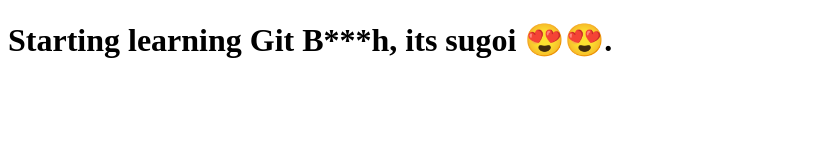
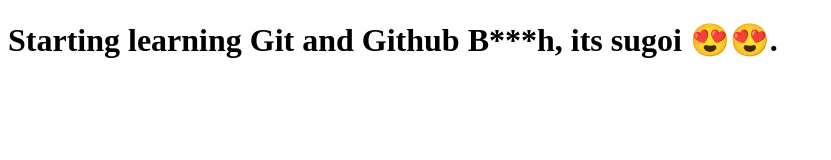
Before and after one commit to AnupBhattaraiAce/Learning-Git, a plain HTML site: page index.html in a window 1280 px wide. Shown: the whole page, without its empty margins (0-831 px from the left). Drawn offline with Linux system fonts and the light colour scheme.

Commit message:
Update index.html

```diff
--- a/index.html
+++ b/index.html
@@ -6,6 +6,6 @@
     <title>Read the header.</title>
   </head>
   <body>
-    <h1>Starting learning Git B***h, its sugoi 😍😍.</h1>
+    <h1>Starting learning Git and Github B***h, its sugoi 😍😍.</h1>
   </body>
 </html>
```
